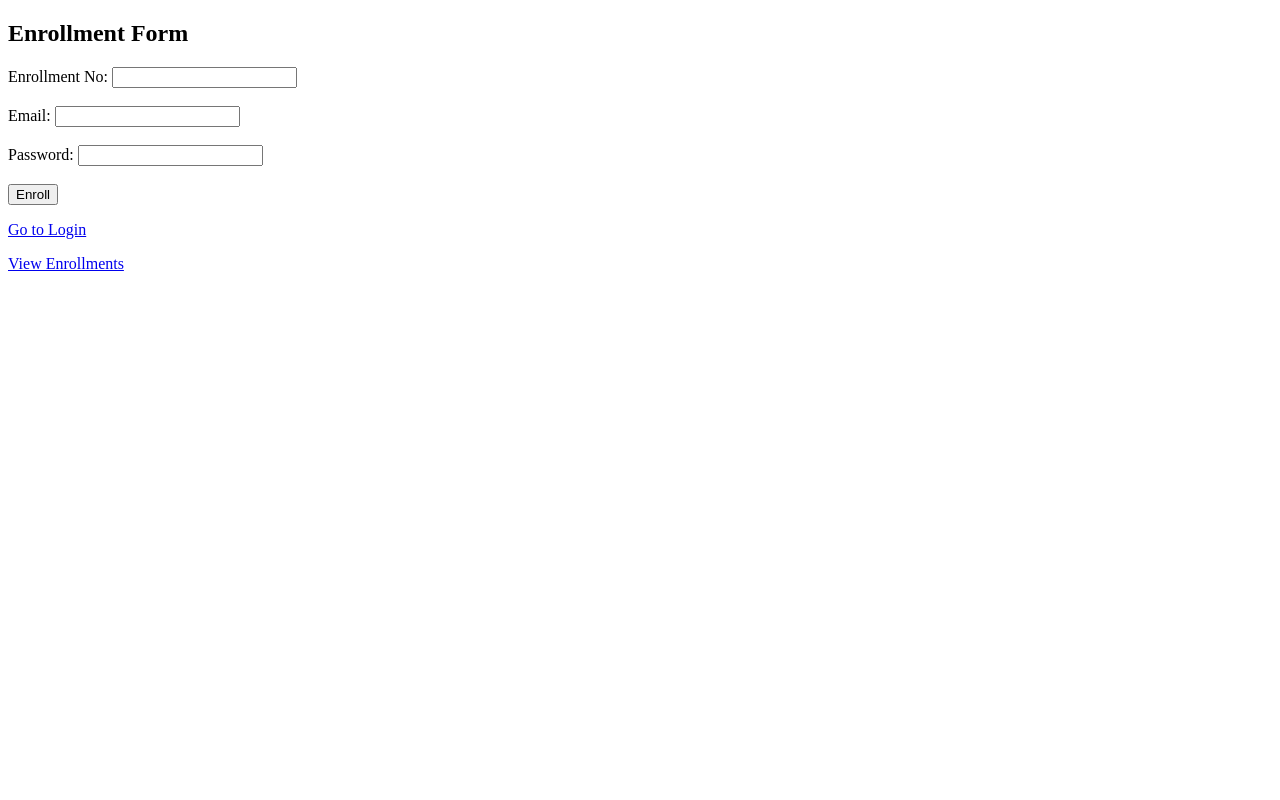
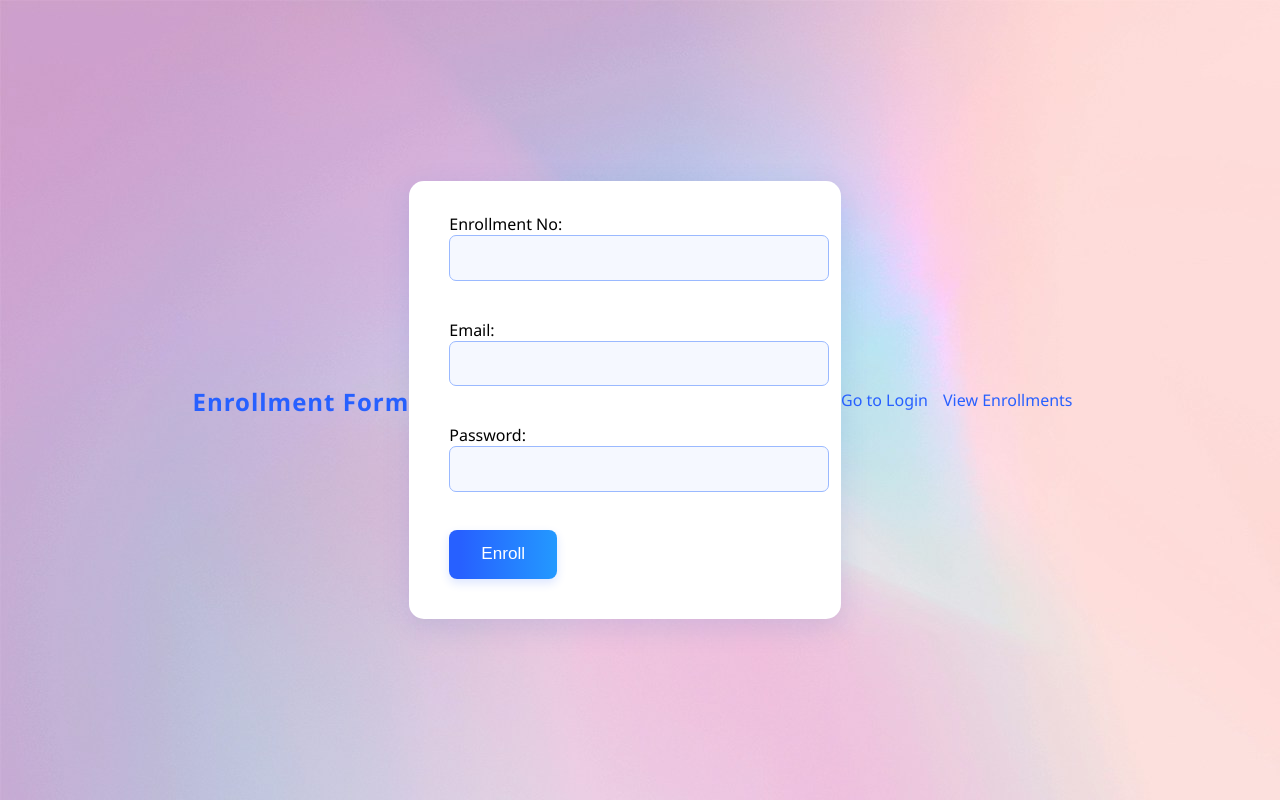
Before and after one commit to Beast-arpit/Ethos-2025, a PHP site: page /enroll.php in a window 1280 px wide. Run offline with PHP 8.4, Linux system fonts and the light colour scheme.

Commit message:
enroll form css file update

```diff
--- /dev/null
+++ b/enroll.css
@@ -0,0 +1,88 @@
+body {
+    background: url(background.jpg);
+    font-family: 'Segoe UI', sans-serif;
+    margin: 0;
+    padding: 0;
+    min-height: 100vh;
+    display: flex;
+    align-items: center;
+    justify-content: center;
+    animation: fadeInBody 1s;
+}
+
+@keyframes fadeInBody {
+    from { opacity: 0; }
+    to   { opacity: 1; }
+}
+
+form {
+    background: #fff;
+    padding: 2rem 2.5rem;
+    box-shadow: 0 8px 28px rgba(41, 103, 195, 0.15);
+    border-radius: 15px;
+    animation: slideUp 0.9s cubic-bezier(.45,.03,.52,.96);
+}
+
+@keyframes slideUp {
+    from { transform: translateY(80px); opacity: 0; }
+    to   { transform: translateY(0); opacity: 1; }
+}
+
+h2 {
+    color: #2760ff;
+    margin-bottom: 1rem;
+    font-weight: 600;
+    letter-spacing: 1px;
+    text-align: center;
+}
+
+input[type="text"],
+input[type="email"],
+input[type="password"] {
+    width: 100%;
+    padding: 0.8rem;
+    margin-bottom: 1rem;
+    border: 1px solid #9ab9ff;
+    border-radius: 7px;
+    font-size: 1rem;
+    background: #f5f8ff;
+    transition: box-shadow 0.3s;
+}
+
+input:focus {
+    box-shadow: 0 0 0 2px #2760ff66;
+    border-color: #2760ff;
+    outline: none;
+}
+
+button[type="submit"] {
+    background: linear-gradient(90deg, #2760ff 10%, #2399ff 100%);
+    color: #fff;
+    border: none;
+    padding: 0.9rem 2rem;
+    border-radius: 8px;
+    font-size: 1.07rem;
+    font-weight: 500;
+    cursor: pointer;
+    box-shadow: 0 4px 10px #2760ff29;
+    transition: transform 0.2s cubic-bezier(.17,.67,.83,.67), box-shadow 0.2s;
+    margin-bottom: 8px;
+}
+
+button[type="submit"]:hover {
+    transform: scale(1.04);
+    box-shadow: 0 6px 18px #2760ff36;
+    background: linear-gradient(90deg, #2399ff 10%, #2760ff 100%);
+}
+
+a {
+    color: #2760ff;
+    text-decoration: none;
+    margin-right: 15px;
+    transition: color 0.32s;
+}
+
+a:hover {
+    color: #1554e8;
+    text-decoration: underline;
+}
--- a/enroll.php
+++ b/enroll.php
@@ -27,6 +27,8 @@ if ($_SERVER['REQUEST_METHOD'] === 'POST') {
 <head>
     <meta charset="utf-8">
     <title>Enroll</title>
+    <link rel="stylesheet" href="enroll.css">
+
 </head>
 <body>
     <h2>Enrollment Form</h2>
```
